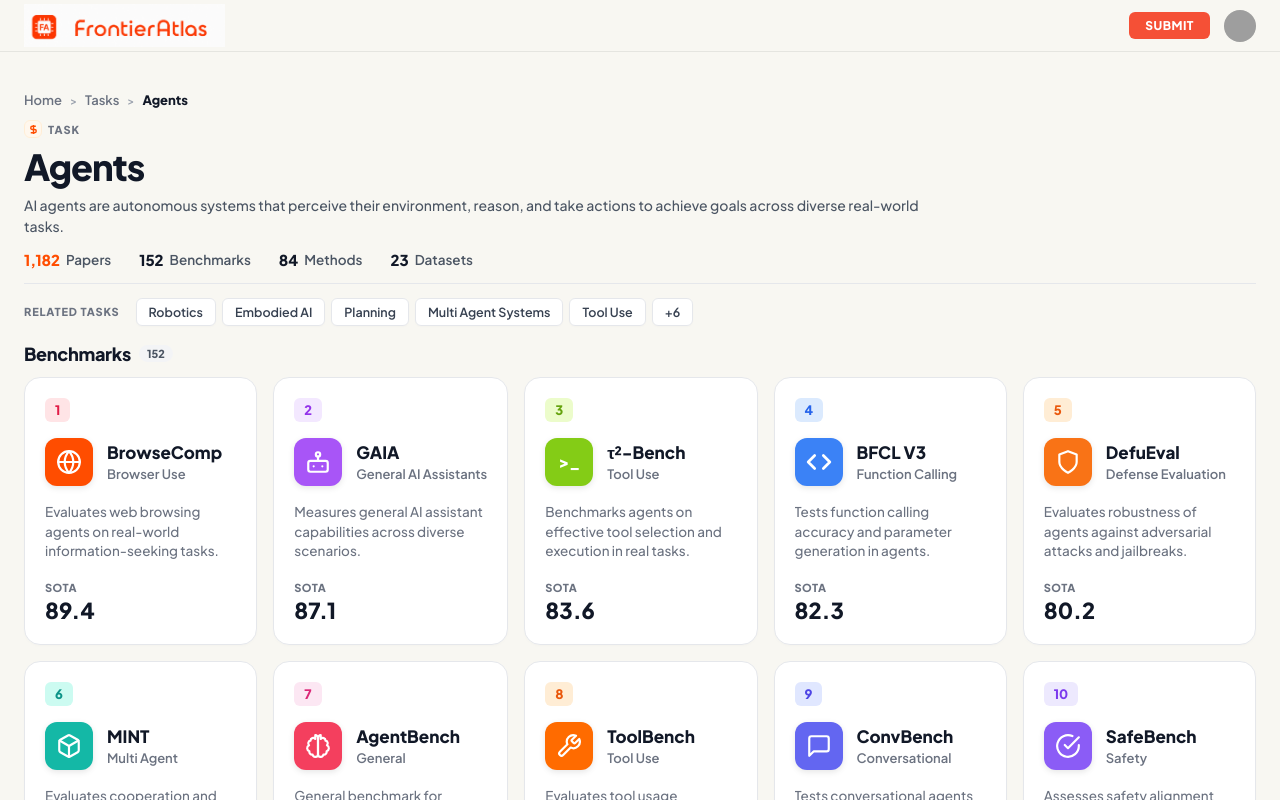
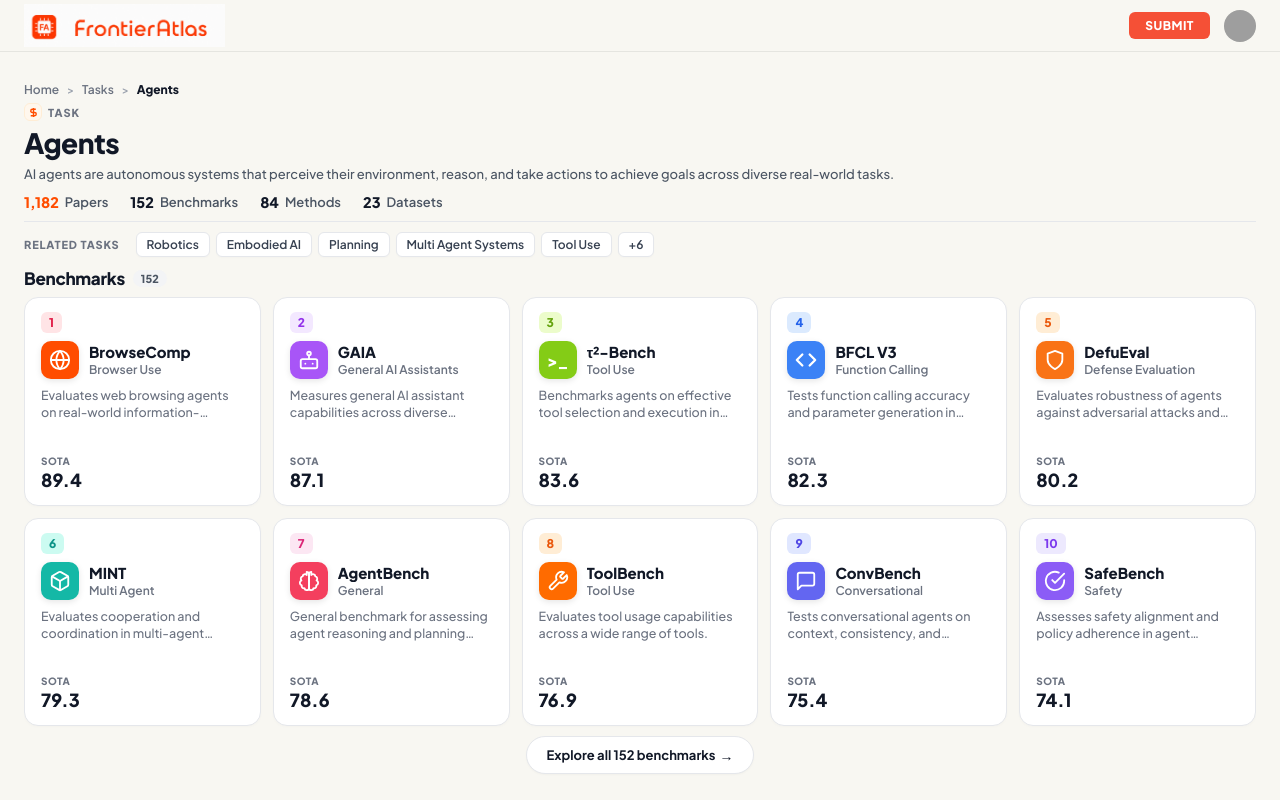
Before and after one commit to Deepak-Solanki04/Frontier_Atlas, a Next.js app: page /agents in a window 1280 px wide. Built offline with nearby package versions, Linux system fonts and the light colour scheme; grey boxes are pictures that could not be loaded.

Commit message:
style: streamline header spacing and proportional card layout to fit single screen without scrolling while keeping exact mockup aesthetic

```diff
--- a/app/globals.css
+++ b/app/globals.css
@@ -440,29 +440,29 @@ footer.site-footer-bar {
 
 /* ═══════ TOPIC / AGENTS HERO SECTION ═══════ */
 .topic-page-wrapper {
-  min-height: calc(100vh - 52px);
-  height: auto;
-  overflow-y: auto !important;
-  overflow-x: hidden;
-  padding-bottom: 40px;
+  height: calc(100vh - 52px);
+  max-height: calc(100vh - 52px);
+  overflow: hidden !important;
 }
 
 .topic-hero-container {
   width: 100%;
-  height: auto;
-  padding: 24px 0 16px;
+  height: 100%;
+  padding: 14px 0 8px;
   display: flex;
   flex-direction: column;
+  justify-content: space-between;
+  overflow: hidden;
 }
 
 .topic-breadcrumbs {
   display: flex;
   align-items: center;
   gap: 8px;
-  font-size: 13px;
+  font-size: 12px;
   font-weight: 600;
   color: #6b7280;
-  margin-bottom: 12px;
+  margin-bottom: 6px;
   flex-shrink: 0;
 }
 .crumb-link { color: #6b7280; transition: color 0.15s; }
@@ -474,7 +474,7 @@ footer.site-footer-bar {
   display: flex;
   align-items: center;
   gap: 6px;
-  margin-bottom: 8px;
+  margin-bottom: 6px;
   flex-shrink: 0;
 }
 .topic-task-icon {
@@ -496,31 +496,31 @@ footer.site-footer-bar {
 }
 
 .topic-hero-title {
-  font-size: 36px;
+  font-size: 28px;
   font-weight: 800;
   color: #111827;
-  letter-spacing: -1px;
+  letter-spacing: -0.5px;
   line-height: 1.15;
-  margin-bottom: 8px;
+  margin-bottom: 6px;
   flex-shrink: 0;
 }
 
 .topic-hero-desc {
-  font-size: 14px;
+  font-size: 13px;
   font-weight: 500;
   color: #4b5563;
-  line-height: 1.45;
+  line-height: 1.4;
   max-width: 900px;
-  margin-bottom: 14px;
+  margin-bottom: 10px;
   flex-shrink: 0;
 }
 
 .topic-stats-row {
   display: flex;
   align-items: center;
-  gap: 28px;
+  gap: 22px;
   flex-wrap: wrap;
-  margin-bottom: 14px;
+  margin-bottom: 10px;
   flex-shrink: 0;
 }
 .topic-stat-item {
@@ -529,13 +529,13 @@ footer.site-footer-bar {
   gap: 6px;
 }
 .topic-stat-count {
-  font-size: 15px;
+  font-size: 14.5px;
   font-weight: 800;
   color: #111827;
 }
 .topic-stat-count.stat-orange { color: #ff4d00; }
 .topic-stat-label {
-  font-size: 13.5px;
+  font-size: 13px;
   font-weight: 600;
   color: #4b5563;
 }
@@ -543,7 +543,7 @@ footer.site-footer-bar {
 .topic-hero-divider {
   border: none;
   border-bottom: 1px solid #e5e7eb;
-  margin: 0 0 14px 0;
+  margin: 0 0 10px 0;
   width: 100%;
   flex-shrink: 0;
 }
@@ -553,7 +553,7 @@ footer.site-footer-bar {
   align-items: center;
   gap: 10px;
   flex-wrap: wrap;
-  margin-bottom: 16px;
+  margin-bottom: 10px;
   flex-shrink: 0;
 }
 .topic-related-label {
@@ -573,8 +573,8 @@ footer.site-footer-bar {
   background: #ffffff;
   border: 1px solid #e5e7eb;
   border-radius: 6px;
-  padding: 5px 12px;
-  font-size: 12.5px;
+  padding: 4px 10px;
+  font-size: 12px;
   font-weight: 600;
   color: #374151;
   text-decoration: none;
@@ -591,11 +591,11 @@ footer.site-footer-bar {
   display: flex;
   align-items: center;
   gap: 8px;
-  margin-bottom: 12px;
+  margin-bottom: 8px;
   flex-shrink: 0;
 }
 .topic-benchmarks-title {
-  font-size: 18px;
+  font-size: 17px;
   font-weight: 800;
   color: #111827;
   letter-spacing: -0.3px;
@@ -612,22 +612,25 @@ footer.site-footer-bar {
 .topic-benchmarks-grid {
   display: grid;
   grid-template-columns: repeat(5, 1fr);
-  gap: 16px;
-  margin-bottom: 24px;
+  gap: 12px;
+  margin-bottom: 8px;
+  flex: 1;
+  min-height: 0;
 }
 
 .benchmark-card {
   background: #ffffff;
   border: 1px solid #e5e7eb;
-  border-radius: 16px;
-  padding: 20px;
+  border-radius: 14px;
+  padding: 14px 16px;
   display: flex;
   flex-direction: column;
   justify-content: space-between;
   box-shadow: 0 1px 3px rgba(0,0,0,0.02);
   transition: all 0.2s ease;
-  min-height: 260px;
-  height: auto;
+  height: 100%;
+  min-height: 0;
+  overflow: hidden;
 }
 .benchmark-card:hover {
   box-shadow: 0 6px 16px rgba(0,0,0,0.06);
@@ -636,27 +639,27 @@ footer.site-footer-bar {
 }
 
 .bench-rank-pill {
-  font-size: 13px;
+  font-size: 12px;
   font-weight: 800;
-  padding: 4px 10px;
+  padding: 3px 8px;
   border-radius: 6px;
   display: inline-flex;
   align-items: center;
   justify-content: center;
   width: fit-content;
-  margin-bottom: 16px;
+  margin-bottom: 8px;
 }
 
 .bench-card-header {
   display: flex;
   align-items: center;
-  gap: 14px;
-  margin-bottom: 16px;
+  gap: 10px;
+  margin-bottom: 8px;
 }
 .bench-icon-box {
-  width: 48px;
-  height: 48px;
-  border-radius: 12px;
+  width: 38px;
+  height: 38px;
+  border-radius: 10px;
   display: flex;
   align-items: center;
   justify-content: center;
@@ -665,8 +668,8 @@ footer.site-footer-bar {
   box-shadow: 0 2px 6px rgba(0,0,0,0.1);
 }
 .bench-icon-box svg {
-  width: 26px;
-  height: 26px;
+  width: 22px;
+  height: 22px;
 }
 .bench-title-col {
   display: flex;
@@ -674,32 +677,32 @@ footer.site-footer-bar {
   min-width: 0;
 }
 .bench-name {
-  font-size: 17px;
+  font-size: 15px;
   font-weight: 800;
   color: #111827;
-  line-height: 1.25;
+  line-height: 1.2;
   white-space: nowrap;
   overflow: hidden;
   text-overflow: ellipsis;
 }
 .bench-sub {
-  font-size: 13px;
+  font-size: 12px;
   font-weight: 600;
   color: #6b7280;
-  margin-top: 3px;
+  margin-top: 1px;
   white-space: nowrap;
   overflow: hidden;
   text-overflow: ellipsis;
 }
 
 .bench-desc {
-  font-size: 13.5px;
+  font-size: 12.5px;
   font-weight: 500;
   color: #6b7280;
-  line-height: 1.45;
-  margin-bottom: 20px;
+  line-height: 1.35;
+  margin-bottom: 8px;
   display: -webkit-box;
-  -webkit-line-clamp: 4;
+  -webkit-line-clamp: 2;
   -webkit-box-orient: vertical;
   overflow: hidden;
 }
@@ -707,18 +710,18 @@ footer.site-footer-bar {
 .bench-footer {
   display: flex;
   flex-direction: column;
-  gap: 2px;
+  gap: 1px;
   margin-top: auto;
 }
 .bench-sota-label {
-  font-size: 11px;
+  font-size: 10px;
   font-weight: 800;
   color: #6b7280;
   letter-spacing: 0.5px;
   text-transform: uppercase;
 }
 .bench-sota-score {
-  font-size: 22px;
+  font-size: 18px;
   font-weight: 800;
   color: #111827;
 }
@@ -727,7 +730,7 @@ footer.site-footer-bar {
   display: flex;
   justify-content: center;
   margin-bottom: 0;
-  padding: 4px 0;
+  padding: 2px 0;
   flex-shrink: 0;
 }
 
```
